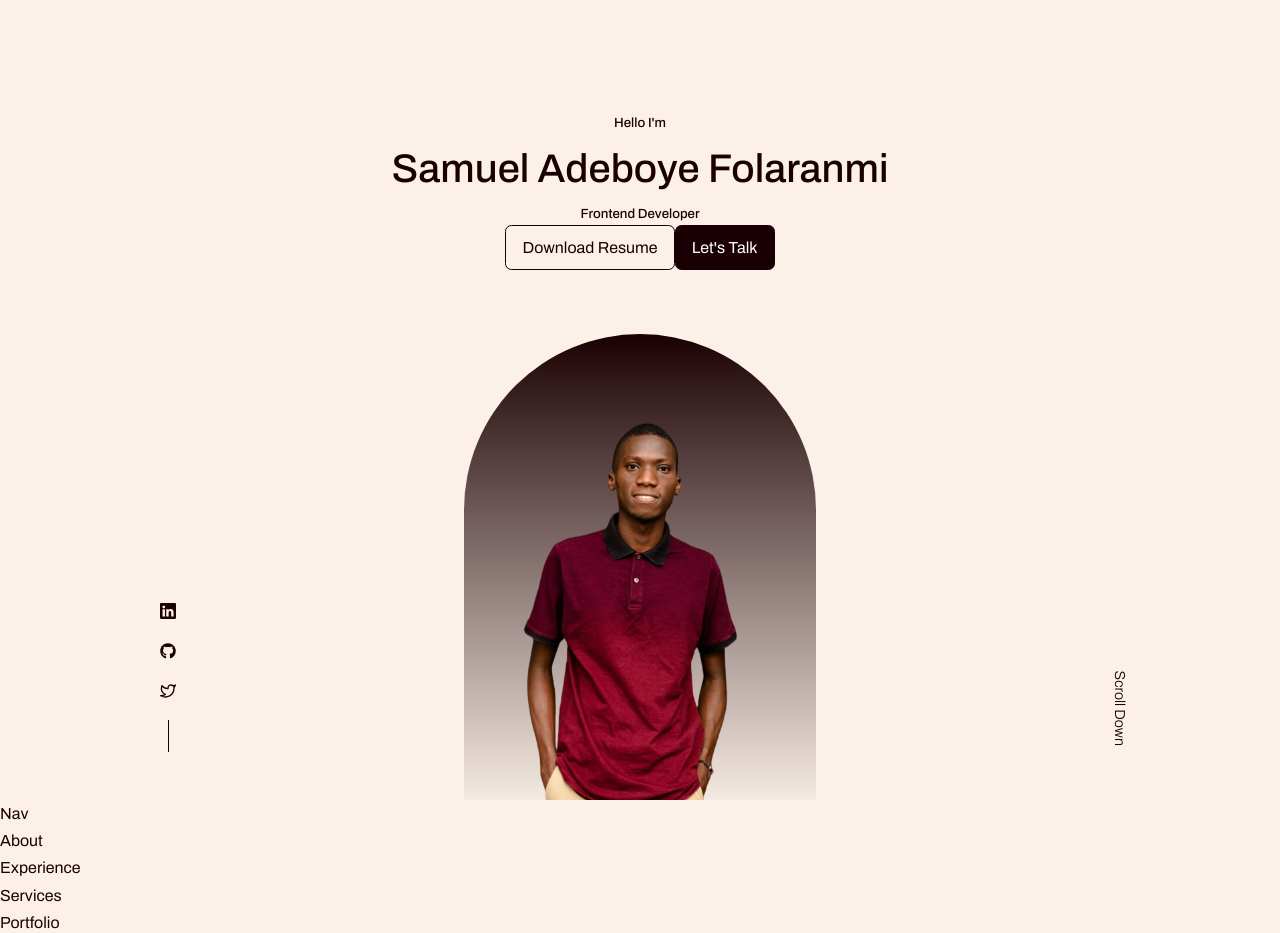
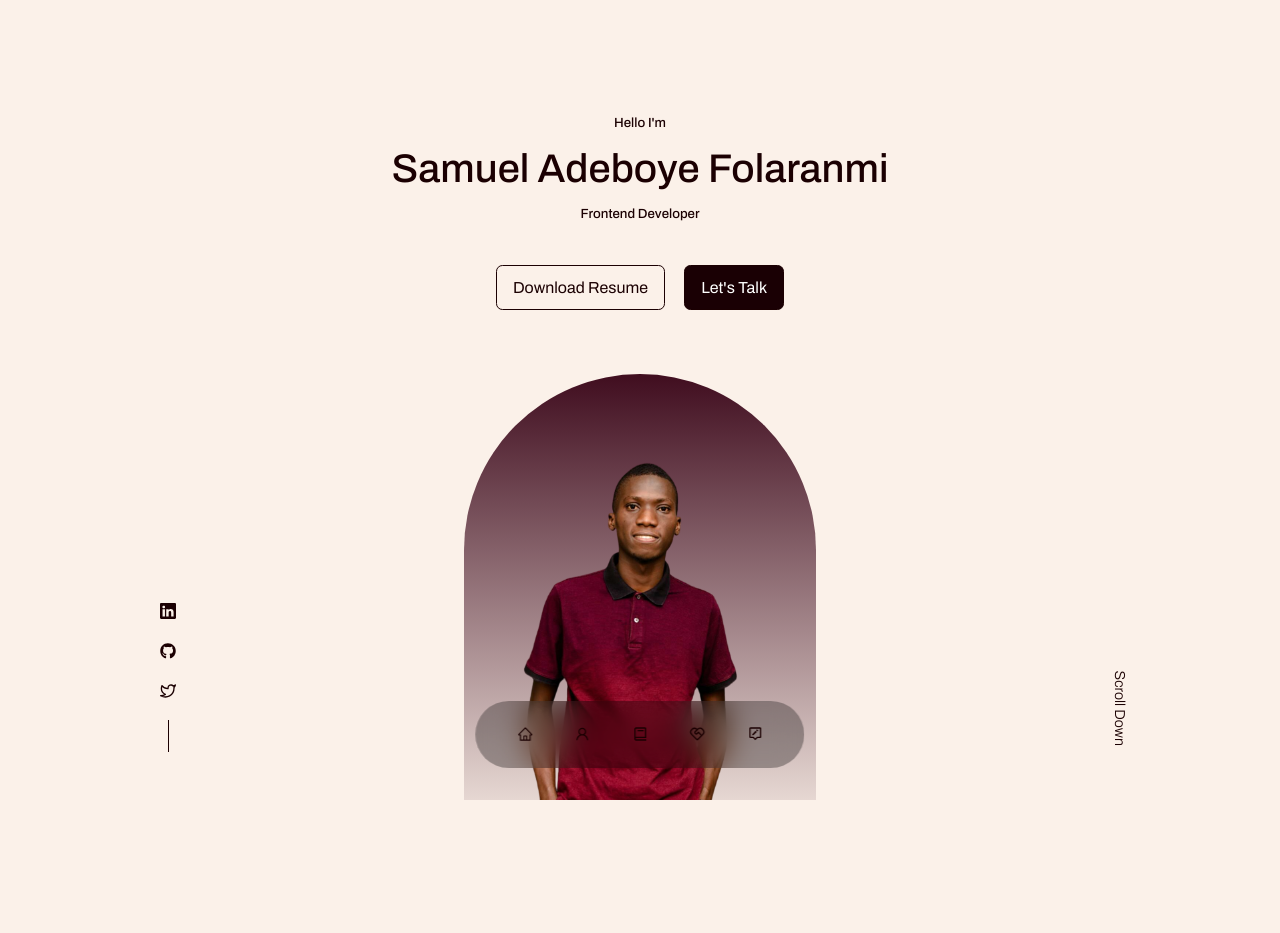
Before and after one commit to Boye95/boye-portfolio, a React (Create React App) app: page / in a window 1280 px wide. Shown: the top 933 px of the page. Built offline with nearby package versions, Linux system fonts and the light colour scheme.

Commit message:
add Header section done

```diff
--- a/src/_variables.scss
+++ b/src/_variables.scss
@@ -6,6 +6,7 @@
 $ForegroundWhite: #FFFFFF;
 $ColorPrimary: #1A0004;
 $ColorSecondary: #003B4A;
+$ColorTertiary: #400D1F;
 
 // Font Familys
 $Archivo: 'Archivo',
--- a/src/components/About/About.jsx
+++ b/src/components/About/About.jsx
@@ -3,7 +3,7 @@
 
 const About = () => {
   return (
-    <div>About</div>
+    <section id="about">About</section>
   )
 }
 
--- a/src/components/Contact/Contact.jsx
+++ b/src/components/Contact/Contact.jsx
@@ -3,7 +3,7 @@
 
 const Contact = () => {
   return (
-    <div>Contact</div>
+    <section id="contact">Contact</section>
   )
 }
 
--- a/src/components/Experience/Experience.jsx
+++ b/src/components/Experience/Experience.jsx
@@ -3,7 +3,7 @@
 
 const Experience = () => {
   return (
-    <div>Experience </div>
+    <section id="experience">Experience</section>
   )
 }
 
--- a/src/components/Footer/Footer.jsx
+++ b/src/components/Footer/Footer.jsx
@@ -3,7 +3,7 @@
 
 const Footer = () => {
   return (
-    <div>Footer</div>
+    <section id="footer">Footer</section>
   )
 }
 
--- a/src/components/Header/Header.scss
+++ b/src/components/Header/Header.scss
@@ -1,3 +1,4 @@
+// Import _variable partial
 @import '../../variables';
 
 header {
@@ -12,15 +13,15 @@
     position: relative;
 }
 
-/*CTA*/
-.CTA {
+// CTA
+.cta {
     margin-top: 2.5rem;
     display: flex;
     gap: 1.2rem;
     justify-content: center;
 }
 
-/*Socials*/
+// Socials
 .header__socials {
     display: flex;
     flex-direction: column;
@@ -38,9 +39,9 @@
     background: $ForegroundDark;
 }
 
-/*ME*/
+// ME
 .me {
-    background: linear-gradient($ForegroundDark, transparent);
+    background: linear-gradient($ColorTertiary, transparent);
     width: 22rem;
     height: 30rem;
     position: absolute;
@@ -51,7 +52,7 @@
     padding: 5rem 1.5rem 1.5rem 3rem;
 }
 
-/*Scroll Down*/
+// Scroll Down*
 .scroll__down {
     position: absolute;
     right: -2.3rem;
@@ -61,7 +62,7 @@
     font-size: 0.9rem;
 }
 
-/*Media Queries (Medium Devices)*/
+// Media Queries (Medium Devices)
 @media screen and (max-width: 1024px) {
     header {
         height: 68vh;
@@ -69,7 +70,7 @@
     }
 }
 
-/*Media Queries (Small Devices)*/
+// Media Queries (Small Devices)
 @media screen and (max-width: 600px) {
     header {
         height: 90vh;
--- a/src/components/Nav/Nav.jsx
+++ b/src/components/Nav/Nav.jsx
@@ -1,10 +1,55 @@
-import React from 'react';
+import React from 'react'
 
-import './Nav.scss';
+import './Nav.scss'
+
+import { AiOutlineHome, AiOutlineUser } from 'react-icons/ai';
+import { BiMessageAltEdit } from 'react-icons/bi';
+import { BiBook } from 'react-icons/bi';
+import { RiServiceLine } from 'react-icons/ri';
+import { useState } from 'react';
+
 const Nav = () => {
+  const [activeNav, setActiveNav] = useState('#')
+
   return (
-    <div>Nav</div>
+    <nav>
+      <a
+        href={'#'}
+        className={activeNav === '#' ? 'active' : ''}
+        onClick={() => setActiveNav('#')}
+      >
+        <AiOutlineHome />
+      </a>
+      <a
+        href={'#about'}
+        className={activeNav === 'about' ? 'active' : ''}
+        onClick={() => setActiveNav('about')}
+      >
+        <AiOutlineUser />
+      </a>
+      <a
+        href={'#experience'}
+        className={activeNav === 'experience' ? 'active' : ''}
+        onClick={() => setActiveNav('experience')}
+      >
+        <BiBook />
+      </a>
+      <a
+        href={'#services'}
+        className={activeNav === 'services' ? 'active' : ''}
+        onClick={() => setActiveNav('services')}
+      >
+        <RiServiceLine />
+      </a>
+      <a
+        href={'#contact'}
+        className={activeNav === 'contact' ? 'active' : ''}
+        onClick={() => setActiveNav('contact')}
+      >
+        <BiMessageAltEdit />
+      </a>
+    </nav>
   )
 }
 
-export default Nav;
+export default Nav
--- a/src/components/Nav/Nav.scss
+++ b/src/components/Nav/Nav.scss
@@ -1 +1,35 @@
 @import '../../variables';
+
+nav {
+    background: rgba(0, 0, 0, 0.3);
+    width: max-content;
+    display: block;
+    padding: 0.7rem 1.7rem;
+    z-index: 2;
+    position: fixed;
+    left: 50%;
+    transform: translateX(-50%);
+    bottom: 2rem;
+    display: flex;
+    gap: 0.8rem;
+    border-radius: 3rem;
+    backdrop-filter: blur(15px);
+}
+
+nav a {
+    background: transparent;
+    padding: 0.9rem;
+    border-radius: 50%;
+    display: flex;
+    color: var(--color-light);
+    font-size: 1rem;
+}
+
+nav a:hover {
+    background-color: rgba(0, 0, 0, 0.3);
+}
+
+nav a.active {
+    background: var(--color-primary);
+    color: var(--color-bg);
+}
--- a/src/components/Portfolio/Portfolio.jsx
+++ b/src/components/Portfolio/Portfolio.jsx
@@ -4,7 +4,7 @@
 
 const Portfolio = () => {
   return (
-    <div>Portfolio</div>
+    <section id="portfolio">Portfolio</section>
   )
 }
 
--- a/src/components/Services/Services.jsx
+++ b/src/components/Services/Services.jsx
@@ -4,7 +4,7 @@
 
 const Services = () => {
   return (
-    <div>Services</div>
+    <section id="services">Services</section>
   )
 }
 
--- a/src/components/Testimonials/Testimonials.jsx
+++ b/src/components/Testimonials/Testimonials.jsx
@@ -3,7 +3,7 @@
 
 const Testimonials = () => {
   return (
-    <div className='hh'>Testimonials</div>
+    <section id="testimonials">Testimonials</section>
   )
 }
 
--- a/src/index.scss
+++ b/src/index.scss
@@ -48,6 +48,7 @@
 
 section {
   margin-top: 8rem;
+  height: 100vh;
 
   >h2,
   >h5 {
```
